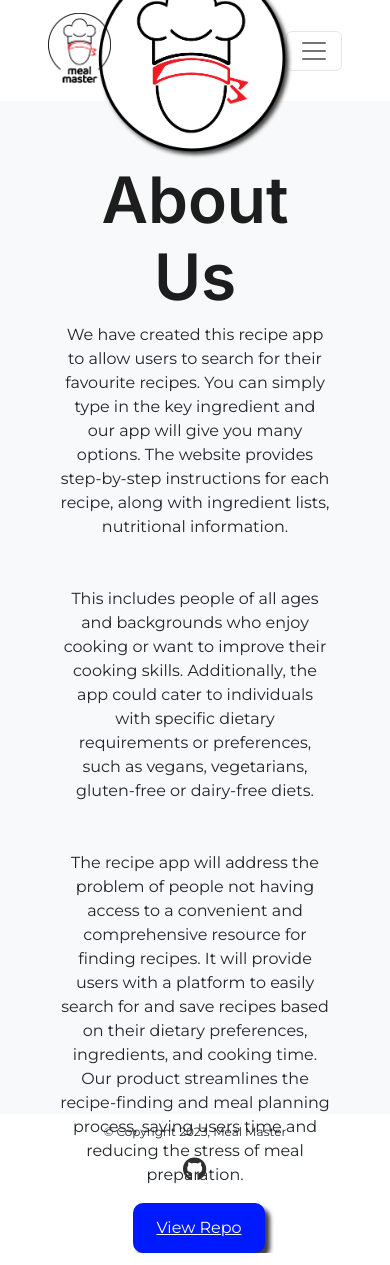
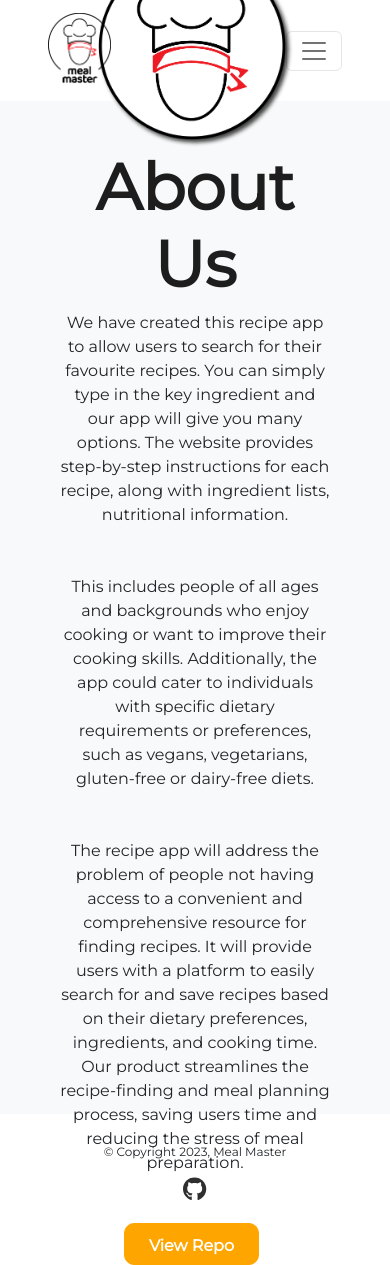
Before and after one commit to jemcap/meal-master, a React (Create React App) app: page /about in a window 390 px wide. Built offline with nearby package versions, Linux system fonts and the light colour scheme.

Commit message:
Footer: Footer layout ammendments and ABout button changed

```diff
--- a/src/components/About.css
+++ b/src/components/About.css
@@ -1,36 +1,64 @@
-.logo{
+.logo {
   width: 200px;
   text-align: center;
   justify-content: center;
   display: flex;
-    margin:auto;
+  margin: auto;
 }
 .logo img {
   height: 100%;
   width: 100%;
 }
 
-.button {
+/* .button {
 background: #001AFF;
 border: 3px solid #001AFF;
 box-shadow: 5px 5px 4px rgba(0, 0, 0, 0.75);
 border-radius: 10px;
 padding:10px 20px 10px 20px;
 color:white;
+} */
+
+.inputBox-btn {
+  border-radius: 10px;
+  padding: 10px 20px 30px 20px;
+  color: white;
 }
-a{
-    color:white;
+a {
+  color: white;
+  text-decoration: none;
 }
-h1{
-    font-family: 'Inter';
+h1 {
+  font-family: "Montserrat", sans-serif !important;
   font-style: normal;
   font-weight: 700;
   font-size: 64px;
   line-height: 77px;
   text-align: center;
 
-color: #1D1D1D;
+  color: #1d1d1d;
 }
-p{
+p {
   text-align: center;
 }
+
+@media screen and (min-width: 300px) and (max-width: 750px) {
+    .inputBox-btn {
+        border-radius: 10px;
+        padding: 10px 20px 30px 20px;
+        color: white;
+      }
+
+    .about-cta {
+        width: 100%;
+        display: flex;
+        justify-content: center;
+    }
+
+    .about-cta p {
+        font-size: 1em;
+        width: 100px;
+    }
+
+
+}
--- a/src/components/About.js
+++ b/src/components/About.js
@@ -39,12 +39,11 @@
               reducing the stress of meal preparation.
             </p>
             <div className="d-flex gap-2">
-              <p></p>
 
-              <div className="button">
+              <div className="inputBox-btn">
                 {" "}
-                <a href="https://github.com/DesislavaMetodieva/meal-master">
-                  View Repo
+                <a href="https://github.com/DesislavaMetodieva/meal-master" className="about-cta">
+                  <p>View Repo</p>
                 </a>
               </div>
             </div>
--- a/src/index.css
+++ b/src/index.css
@@ -79,8 +79,6 @@
   font-weight: bolder;
 }
 
-
-
 .btn-cta {
   background-color: white;
   border-radius: 5px;
@@ -106,7 +104,6 @@
   margin-left: 0.5em;
 }
 
-
 .footer__content {
   display: flex;
   flex-direction: column;
@@ -114,6 +111,9 @@
   align-items: center;
   height: 20px;
   margin-bottom: 3em;
+  bottom: 0;
+  left: 0;
+  margin-top: 50px;
 }
 
 .footer__content p {
@@ -167,7 +167,6 @@
   }
 }
 
-
 @media screen and (min-width: 300px) and (max-width: 750px) {
   .jumbotron {
     background-color: #eee;
@@ -181,7 +180,6 @@
     justify-content: center;
     align-items: center;
   }
-
 
   .jumbotron__content img {
     width: 300px;
@@ -224,7 +222,6 @@
     justify-content: center;
     margin-top: 2em;
     width: 95%;
-
   }
 
   .btn-cta {
```
Lines whose indentation alone changed are shown as unchanged.
